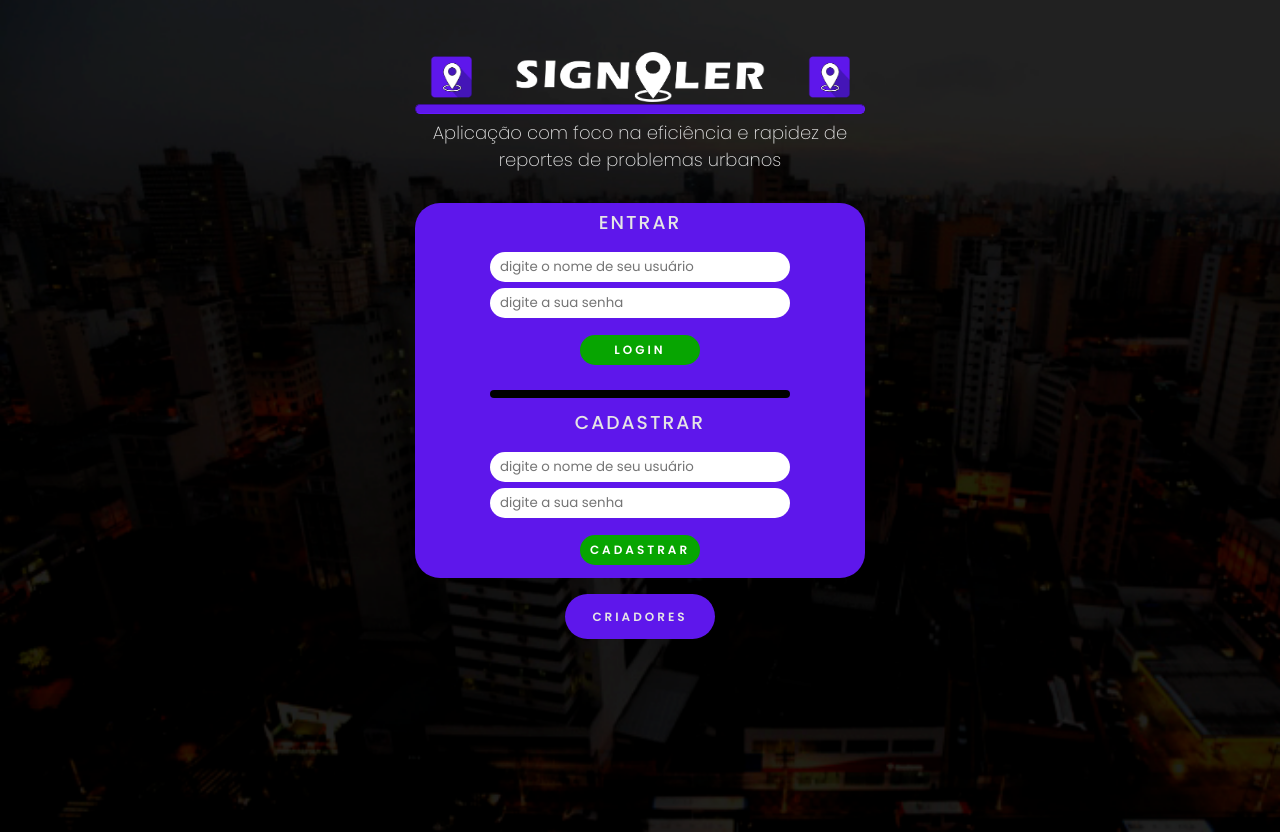
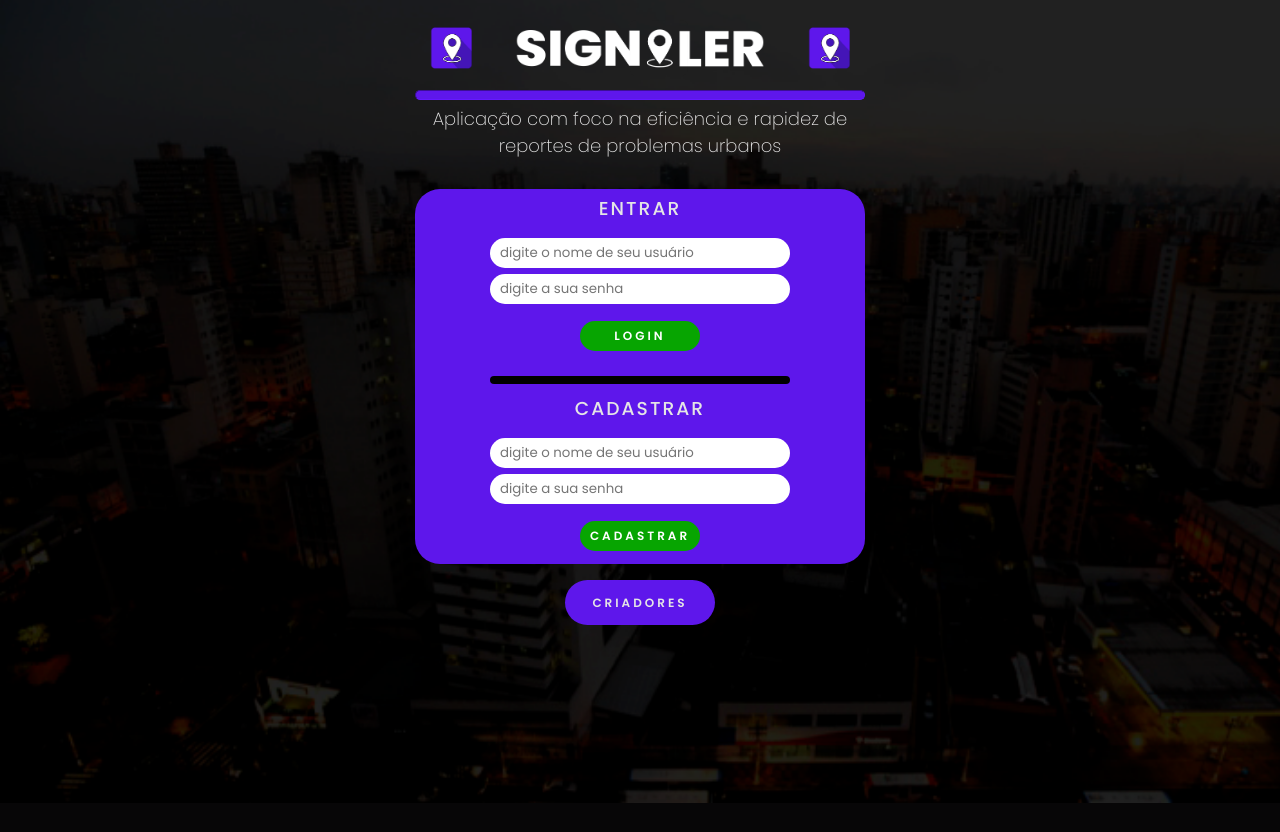
Before and after one commit to LuigiBelanda/TCC_3DS, a PHP site: page / in a window 1280 px wide. After the commit the page ends 803 px from the top, so only its background shows below. Run offline with PHP 8.4, Linux system fonts and the light colour scheme.

Commit message:
Reorganização das pastas / Ajustes no CSS

```diff
--- a/index.html
+++ b/index.html
@@ -21,20 +21,20 @@
     <link rel="stylesheet" href="./style.css">
 
     <!-- SITE ICON -->
-    <link rel="sortcut icon" href="./img/MiniaturaSignalerPNG.png" type="image/x-icon" />
+    <link rel="shortcut icon" href="./img/logos site/logo miniatura signaler.png" type="image/x-icon"/>
 </head>
 
 <body>
     <main class="container">
         <section>
             <!-- logo -->
-            <img src="./img/MiniaturaSignalerPNG.png" alt="logo" id="logo">
+            <img src="./img/logos site/logo miniatura signaler.png" alt="logo" id="logo">
 
             <!-- title - name project -->
-            <img src="./img/LogoSignalerPNG.png" alt="Logo - nome projeto" id="title_logo">
+            <img src="./img/logos site/logo signaler.png" alt="Logo - nome projeto" id="title_logo">
 
             <!-- logo 2-->
-            <img src="./img/MiniaturaSignalerPNG.png" alt="logo" id="logo2">
+            <img src="./img/logos site/logo miniatura signaler.png" alt="logo" id="logo2">
 
             <!-- element - linha -->
             <hr id="linha_titles"></hr>
@@ -70,7 +70,7 @@
         </div>
 
         <!-- button creators -->
-        <a href="./creators.html">
+        <a href="./creators/creators.html">
             <button id="creators">
                 CRIADORES
             </button>
--- a/style.css
+++ b/style.css
@@ -34,7 +34,7 @@ body {
     margin-left: auto;
     margin-right: auto;
 
-    margin-top: 2.5%;
+    margin-top: 0.25%;
     margin-bottom: auto;
 
     display: flex;
@@ -49,6 +49,7 @@ body {
     height: 50px;
 
     margin-top: 20px;
+    margin-bottom: 25px;
     margin-right: 35px;
 }
 
@@ -57,11 +58,12 @@ body {
     height: 50px;
 
     margin-top: 20px;
+    margin-bottom: 25px;
     margin-left: 35px;
 }
 
 #title_logo {
-    height: 50px;
+    height: 100px;
     width: 250px;
 
     margin-top: -65px;
@@ -78,7 +80,7 @@ body {
     border-color: var(--color-elements);
     border-radius: 50px;
 
-    margin-top: -5px;
+    margin-top: -15px;
     margin-bottom: 5px;
 }
 
```
Also changed, not shown: creators/creators.html (renamed from creators.html, +8 -8 lines), creators/creators.css (renamed from creators.css), img/LogoSignalerPNG.png (deleted), img/MiniaturaSignalerPNG.png (deleted), img/creators img/fellipe.jpg (renamed from img/fellipe.jpg), img/creators img/giovana.png (renamed from img/giovana.png), img/creators img/gustavo.jpg (renamed from img/gustavo.jpg), img/creators img/luigi.png (renamed from img/luigi.png), img/creators img/patrick.jpg (renamed from img/patrick.jpg), img/gps.svg (deleted), img/logos site/logo miniatura signaler.png (added), img/logos site/logo signaler.png (added).
